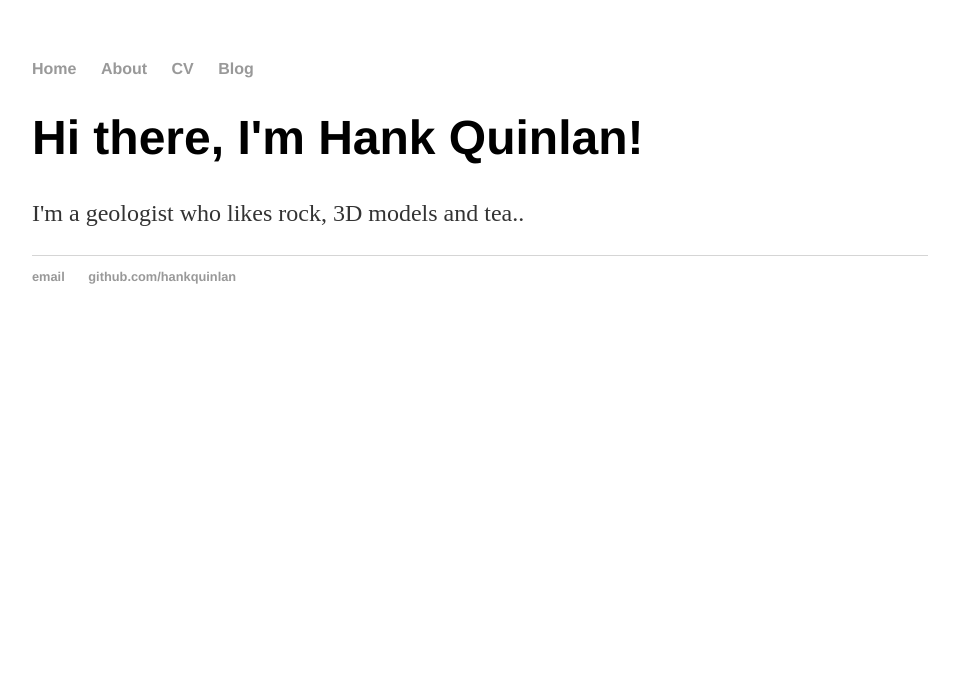
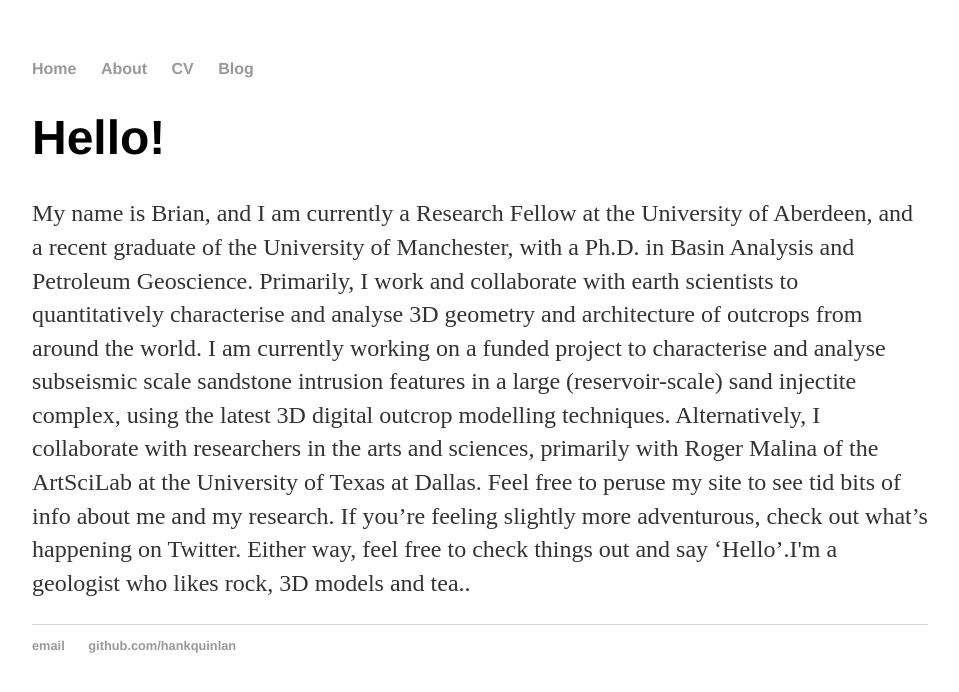
Before and after one commit to bsburnham/bsburnham.github.io, a Jekyll site: the page built from index.html, in a window 1280 px wide. Shown: the top 692 px of the page, without its empty margins (160-1119 px from the left). Built offline with Jekyll 4.4.1, drawn with Linux system fonts in a browser that asks for light colours.

Commit message:
Update index.html

```diff
--- a/index.html
+++ b/index.html
@@ -3,6 +3,10 @@
 title: Brian Burnham, PhD
 ---
 <div class="blurb">
-	<h1>Hi there, I'm Hank Quinlan!</h1>
-	<p>I'm a geologist who likes rock, 3D models and tea..</a></p>
+	<h1>Hello!</h1>
+	<p>My name is Brian, and I am currently a Research Fellow at the University of Aberdeen, and a recent graduate of the University of Manchester, with a Ph.D. in Basin Analysis and Petroleum Geoscience. Primarily, I work and collaborate with earth scientists to quantitatively characterise and analyse 3D geometry and architecture of outcrops from around the world. I am currently working on a funded project to characterise and analyse subseismic scale sandstone intrusion features in a large (reservoir-scale) sand injectite complex, using the latest 3D digital outcrop modelling techniques.
+
+Alternatively, I collaborate with researchers in the arts and sciences, primarily with Roger Malina of the ArtSciLab at the University of Texas at Dallas.
+
+Feel free to peruse my site to see tid bits of info about me and my research. If you’re feeling slightly more adventurous, check out what’s happening on Twitter. Either way, feel free to check things out and say ‘Hello’.I'm a geologist who likes rock, 3D models and tea..</a></p>
 </div><!-- /.blurb -->
```
